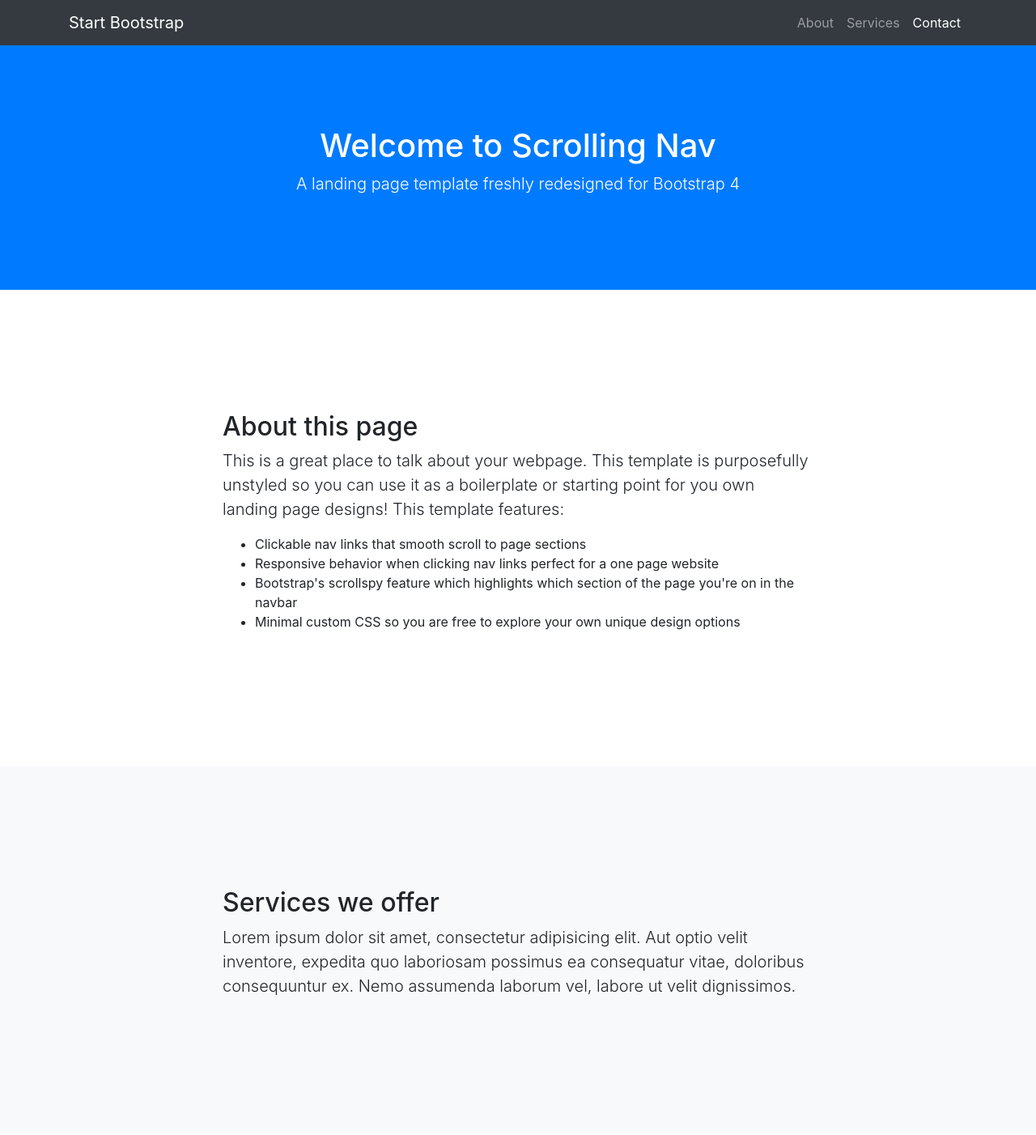
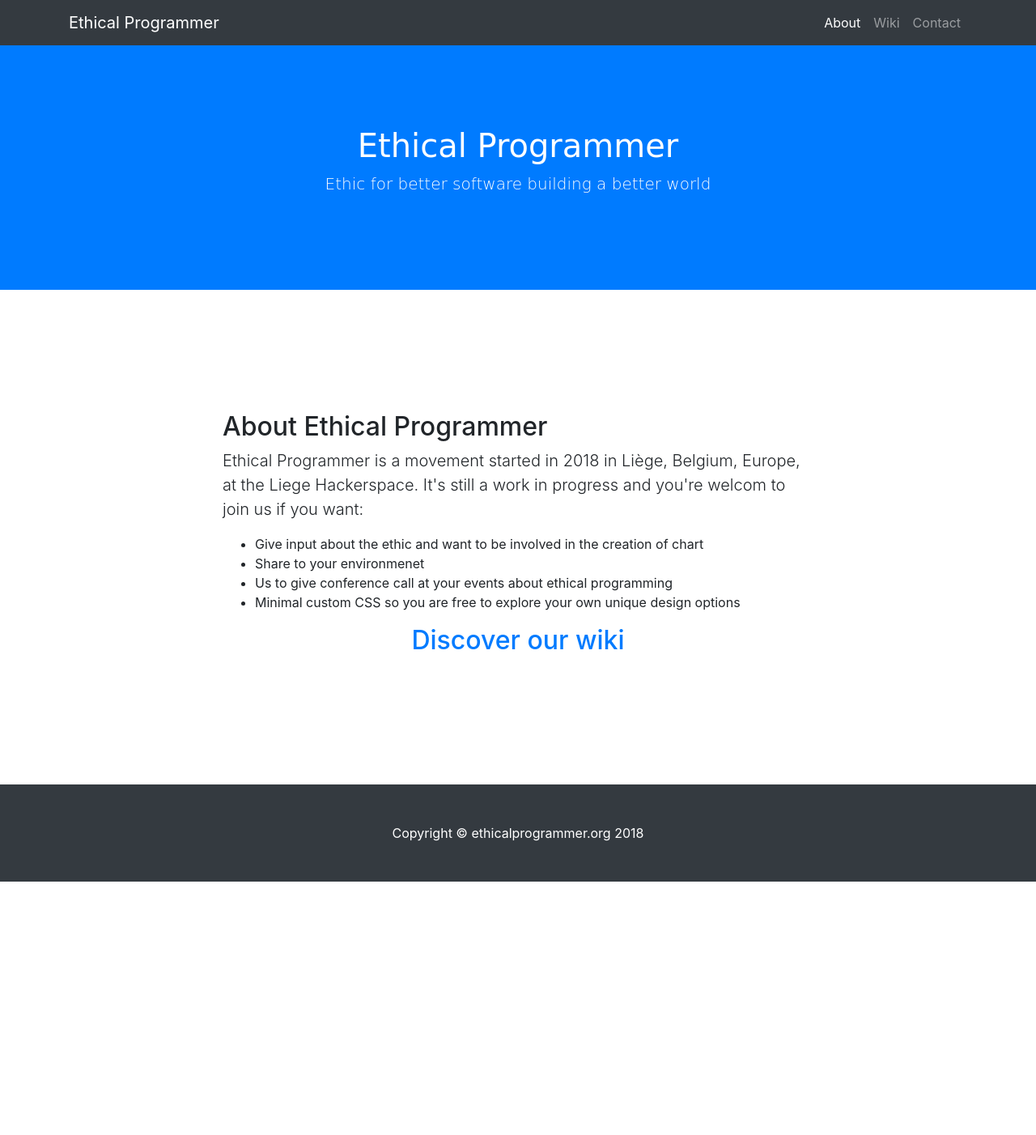
Before and after one commit to LgHS/ethicalprogrammer-website, a website: page index.html in a window 1280 px wide. Shown: the top 1402 px of the page at 81% size. After the commit the page ends 1089 px from the top, so only its background shows below. Drawn offline with nearby package versions, Linux system fonts and the light colour scheme; a web font is replaced by a local one.

Commit message:
Update home page with relevant information

```diff
--- a/css/scrolling-nav.css
+++ b/css/scrolling-nav.css
@@ -11,6 +11,7 @@ header {
 @media (min-width: 992px) {
   header {
     padding: 156px 0 100px;
+    font-family: 'Gaegu', cursive;
   }
 }
 
--- a/index.html
+++ b/index.html
@@ -8,13 +8,14 @@
     <meta name="description" content="">
     <meta name="author" content="">
 
-    <title>Scrolling Nav - Start Bootstrap Template</title>
+    <title>Ethical Programmer</title>
 
     <!-- Bootstrap core CSS -->
     <link href="vendor/bootstrap/css/bootstrap.min.css" rel="stylesheet">
 
     <!-- Custom styles for this template -->
     <link href="css/scrolling-nav.css" rel="stylesheet">
+    <link href="https://fonts.googleapis.com/css?family=Gaegu" rel="stylesheet">
 
   </head>
 
@@ -23,7 +24,7 @@
     <!-- Navigation -->
     <nav class="navbar navbar-expand-lg navbar-dark bg-dark fixed-top" id="mainNav">
       <div class="container">
-        <a class="navbar-brand js-scroll-trigger" href="#page-top">Start Bootstrap</a>
+        <a class="navbar-brand js-scroll-trigger" href="#page-top">Ethical Programmer</a>
         <button class="navbar-toggler" type="button" data-toggle="collapse" data-target="#navbarResponsive" aria-controls="navbarResponsive" aria-expanded="false" aria-label="Toggle navigation">
           <span class="navbar-toggler-icon"></span>
         </button>
@@ -33,10 +34,10 @@
               <a class="nav-link js-scroll-trigger" href="#about">About</a>
             </li>
             <li class="nav-item">
-              <a class="nav-link js-scroll-trigger" href="#services">Services</a>
+              <a class="nav-link href="https://wiki.lghs.be/rnd:ethicalprogrammer">Wiki</a>
             </li>
             <li class="nav-item">
-              <a class="nav-link js-scroll-trigger" href="#contact">Contact</a>
+              <a class="nav-link href="mailto:istace.emmanuel@hotmail.com">Contact</a>
             </li>
           </ul>
         </div>
@@ -45,34 +46,37 @@
 
     <header class="bg-primary text-white">
       <div class="container text-center">
-        <h1>Welcome to Scrolling Nav</h1>
-        <p class="lead">A landing page template freshly redesigned for Bootstrap 4</p>
+        <h1>Ethical Programmer</h1>
+        <p class="lead">Ethic for better software building a better world</p>
       </div>
     </header>
 
     <section id="about">
       <div class="container">
         <div class="row">
+
           <div class="col-lg-8 mx-auto">
-            <h2>About this page</h2>
-            <p class="lead">This is a great place to talk about your webpage. This template is purposefully unstyled so you can use it as a boilerplate or starting point for you own landing page designs! This template features:</p>
+            <h2>About Ethical Programmer</h2>
+            <p class="lead">Ethical Programmer is a movement started in 2018 in Liège, Belgium, Europe, at the Liege Hackerspace.
+            It's still a work in progress and you're welcom to join us if you want:</p>
             <ul>
-              <li>Clickable nav links that smooth scroll to page sections</li>
-              <li>Responsive behavior when clicking nav links perfect for a one page website</li>
-              <li>Bootstrap's scrollspy feature which highlights which section of the page you're on in the navbar</li>
+              <li>Give input about the ethic and want to be involved in the creation of chart</li>
+              <li>Share to your environmenet</li>
+              <li>Us to give conference call at your events about ethical programming</li>
               <li>Minimal custom CSS so you are free to explore your own unique design options</li>
             </ul>
+            <center><a href="https://wiki.lghs.be/rnd:ethicalprogrammer"><h2>Discover our wiki</h2></a><center>
           </div>
         </div>
+		<div class="row">
+
       </div>
     </section>
 
-    <section id="services" class="bg-light">
+    <!--<section id="services" class="bg-light">
       <div class="container">
         <div class="row">
           <div class="col-lg-8 mx-auto">
-            <h2>Services we offer</h2>
-            <p class="lead">Lorem ipsum dolor sit amet, consectetur adipisicing elit. Aut optio velit inventore, expedita quo laboriosam possimus ea consequatur vitae, doloribus consequuntur ex. Nemo assumenda laborum vel, labore ut velit dignissimos.</p>
           </div>
         </div>
       </div>
@@ -87,12 +91,12 @@
           </div>
         </div>
       </div>
-    </section>
+    </section> -->
 
     <!-- Footer -->
     <footer class="py-5 bg-dark">
       <div class="container">
-        <p class="m-0 text-center text-white">Copyright &copy; Your Website 2017</p>
+        <p class="m-0 text-center text-white">Copyright &copy; ethicalprogrammer.org 2018</p>
       </div>
       <!-- /.container -->
     </footer>
```
Also changed, not shown: 1 other file. Lines whose indentation alone changed are shown as unchanged.
